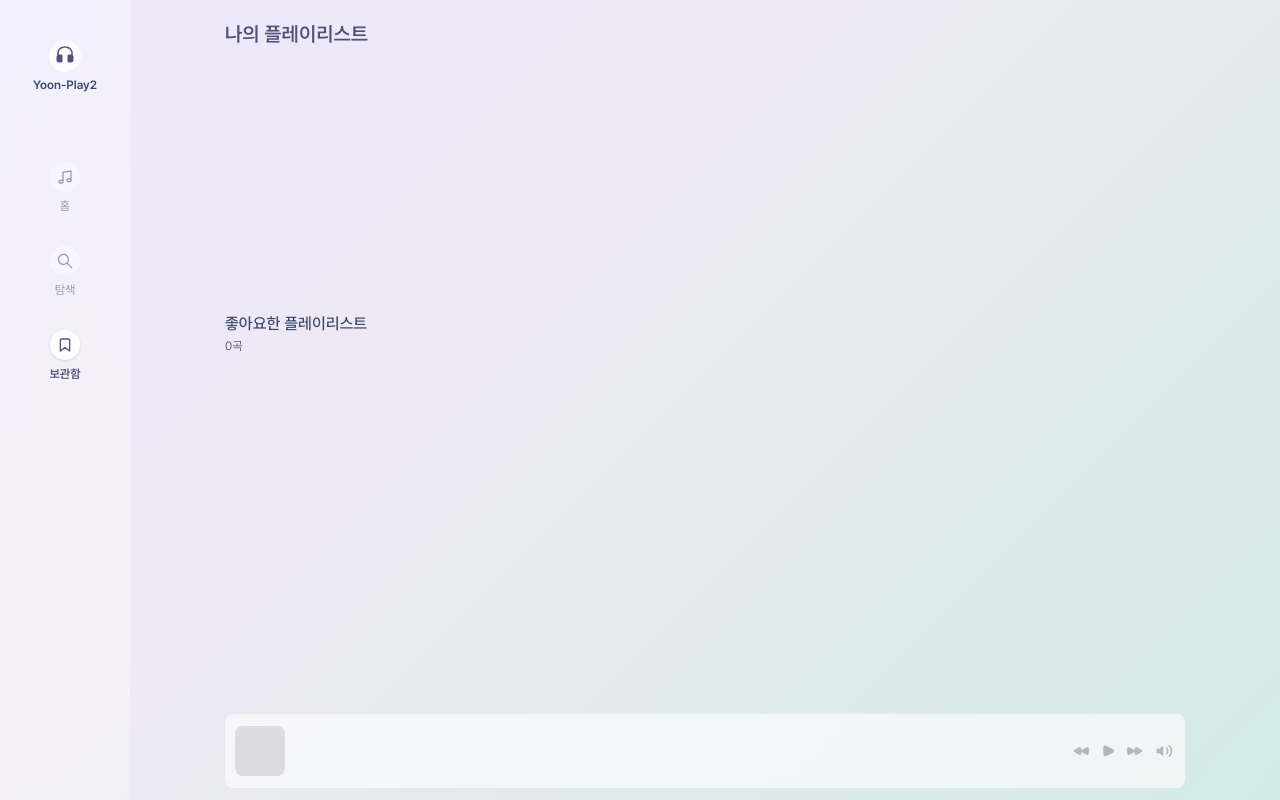
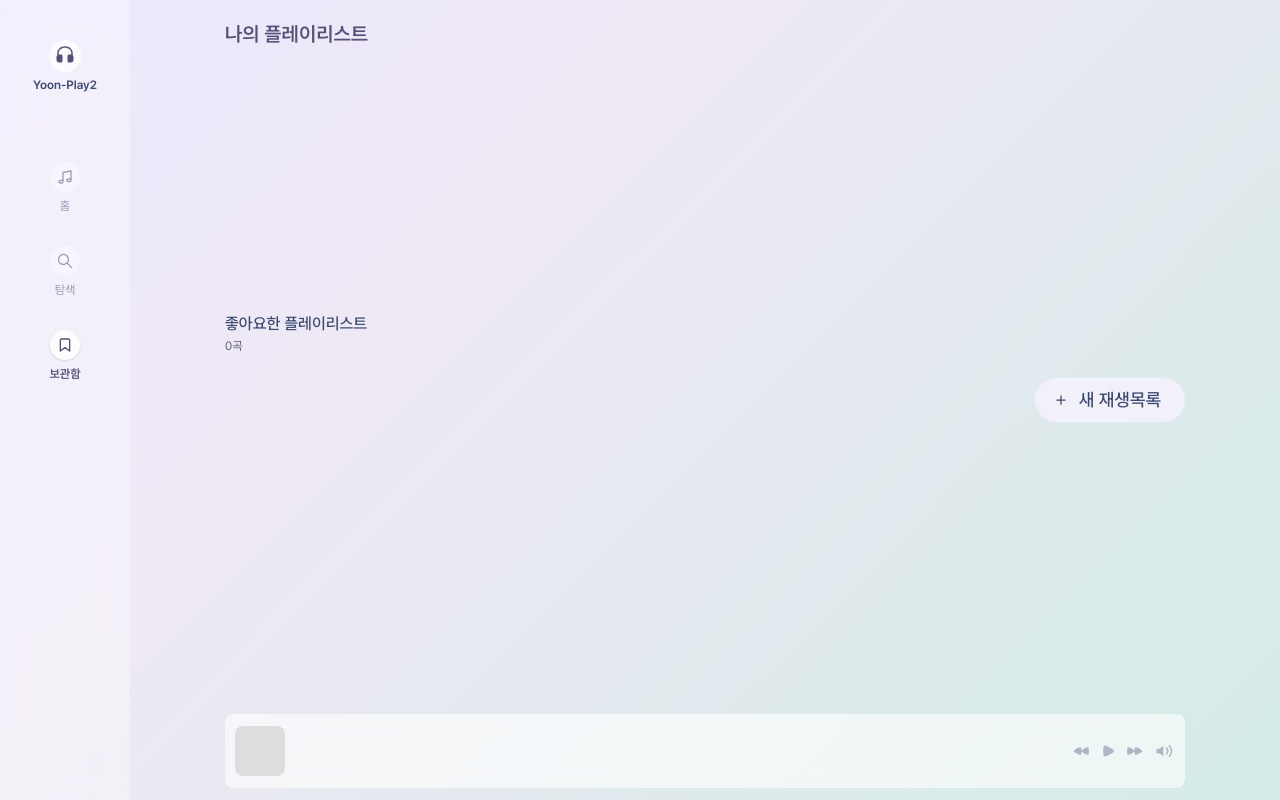
Before and after one commit to rkddbs1031/Yoon-Play2, a Next.js app: page /library in a window 1280 px wide. Built offline with nearby package versions, Linux system fonts and the light colour scheme.

Commit message:
feat: 보관함 새 재생목록 만들기 기능 추가

```diff
--- a/app/library/page.tsx
+++ b/app/library/page.tsx
@@ -4,6 +4,8 @@ import { useRouter } from 'next/navigation';
 
 import { AnimationType } from '@/constants/animation';
 import { LibraryListType, LibraryType } from '@/constants/library';
+import { PlusIcon } from '@/states/icon/svgs';
+import { usePlaylistCreateModal } from '@/hooks/useModal';
 import { usePlaylist } from '@/hooks/usePlaylist';
 import { animationStyle } from '@/utils/animation';
 
@@ -13,6 +15,7 @@ import { USER_PLAYLIST_ID } from '@/constants/library';
 
 export default function Library() {
   const { isLoading, likedPlaylistInfo: likedPlaylist, userPlaylistsInfo: userPlaylists } = usePlaylist();
+  const { openModal: onOpenCreateModal } = usePlaylistCreateModal();
 
   const router = useRouter();
 
@@ -30,7 +33,7 @@ export default function Library() {
   };
 
   return (
-    <section className='library-wrapper max-w-[960px] mx-auto pb-20'>
+    <section className='library-wrapper max-w-[960px] mx-auto pb-14'>
       <h1
         className={`${AnimationType.FadeInUp} text-lg sm:text-xl font-[600] text-[#52527a] mb-6 sm:mb-8 whitespace-pre-wrap`}
         style={animationStyle({ useAnimation: true, delay: 0.3, duration: 0.6 })}
@@ -71,6 +74,16 @@ export default function Library() {
           )}
         </ul>
       </div>
+
+      <div className='sticky bottom-25 right-0 flex justify-end'>
+        <button
+          className='flex gap-1 md:gap-2 items-center py-2 pl-4 pr-6 pr-4 mt-6 bg-[#F4F2FB]/90 hover:bg-white/90 duration-400 cursor-pointer backdrop-blur-md rounded-full'
+          onClick={onOpenCreateModal}
+        >
+          <PlusIcon size={20} />
+          <span className='text-sm sm:text-base lg:text-lg font-[500]'>새 재생목록</span>
+        </button>
+      </div>
     </section>
   );
 }
```
